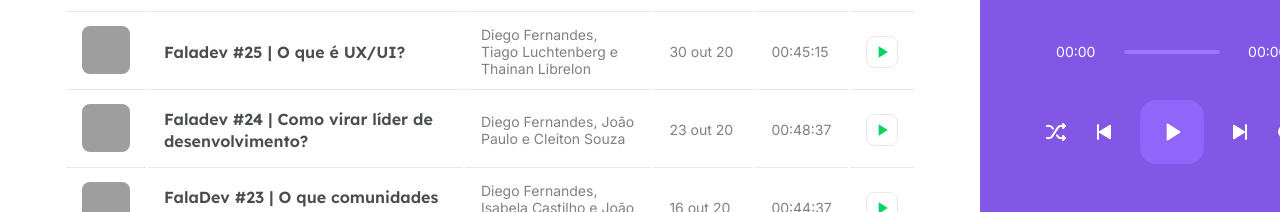
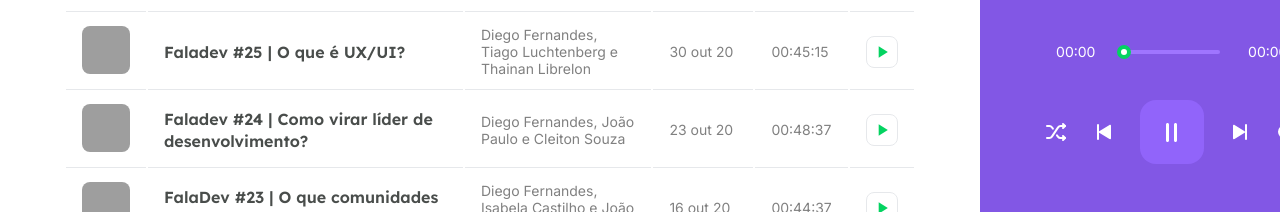
Before and after one commit to james-meneses/podcastr, a Next.js app: page / in a window 1280 px wide. Both pictures are taken after a click on the button 412 px from the left and 309 px from the top of the page. Shown: the part 588-800 px from the top of the page. Built offline with nearby package versions, Linux system fonts and the light colour scheme; data requests are answered from the project's data file; grey boxes are pictures that could not be loaded.

Commit message:
Handling Playing/Pause and Styling Player

```diff
--- a/package.json
+++ b/package.json
@@ -12,6 +12,7 @@
     "axios": "^0.21.1",
     "date-fns": "^2.21.1",
     "next": "10.1.3",
+    "rc-slider": "^9.7.2",
     "react": "17.0.2",
     "react-dom": "17.0.2",
     "sass": "^1.32.11"
--- a/src/components/Player/index.tsx
+++ b/src/components/Player/index.tsx
@@ -1,15 +1,36 @@
-import {useContext} from 'react';
+import {useContext, useRef, useEffect} from 'react';
+import Image from 'next/image'
+import Slider from 'rc-slider';
+import 'rc-slider/assets/index.css';
 
 import styles from './styles.module.scss';
-import Image from 'next/image'
 
 import {PlayerContext} from '../../contexts/PlayerContext';
 
 export function Player () {
+
+  //Handle the <audio> play/pause using react
+  //all HTML elements are global (on react, at least)
+  //and all of them receive a ref attribute we can use for handling behavior
+  const audioRef = useRef<HTMLAudioElement>(null)
+
 	// get the list of episodes and the current item
 	// typo define at the playerContext config
-	const {podcastList, currentPodcastIndex} = useContext(PlayerContext);
+	const {podcastList, currentPodcastIndex, isPlaying, togglePlay, setPlayingState} = useContext(PlayerContext);
 	const podcast = podcastList[currentPodcastIndex];
+
+  useEffect(() => {
+    if(!audioRef.current) {
+      return
+    }
+
+    if(isPlaying) {
+      audioRef.current.play();
+    } else {
+      audioRef.current.pause();
+    }
+
+  }, [isPlaying])
 
 	return (
 		<div className={podcast ? [styles.playerContainer, styles.playing].join(' ') : styles.playerContainer}>
@@ -36,25 +57,48 @@
 				<div className={styles.progress}>
 					<span>00:00</span>
 					<div className={styles.slider}>
-							<div className={styles.emptySlider}></div>
+							{ podcast ? (
+                <Slider trackStyle={{backgroundColor:'#04d361'}}
+                        railStyle={{backgroundColor:'#9f75ff'}}
+                        handleStyle={{borderColor:'#04d361', borderWidth: 4}}
+                />
+              ) : (
+                <div className={styles.emptySlider}></div>
+              ) }
 					</div>
 					<span>00:00</span>
 				</div>
 
+        { podcast && (
+            <audio src={podcast.url}
+                    ref={audioRef}
+                    onPlay={() => setPlayingState(true)}
+                    onPause={() => setPlayingState(false)}
+                    autoPlay/>
+
+          )}
+
 				<div className={styles.buttons}>
-					<button type="button">
+					<button type="button" disabled={!podcast}>
 						<img src="/shuffle.svg" alt="Reordenar" />
 					</button>
-					<button type="button">
+					<button type="button" disabled={!podcast}>
 					  <img src="/play-previous.svg" alt="Tocar Anterior" />
 					</button>
-					<button type="button" className={styles.playButton}>
-						<img src="/play.svg" alt="Tocar" />
+					<button type="button" onClick={ () => togglePlay()}
+          disabled={!podcast}
+          className={styles.playButton}>
+            { isPlaying ? (
+						<img src="/pause.svg" alt="Pausar" />
+              ) : (
+            <img src="/play.svg" alt="Tocar" />
+              )
+            }
 					</button>
-					<button type="button">
+					<button type="button" disabled={!podcast}>
 						<img src="/play-next.svg" alt="Tocar Próximo" />
 					</button>
-					<button type="button">
+					<button type="button" disabled={!podcast}>
 						<img src="/repeat.svg" alt="Repetir" />
 					</button>
 				</div>
--- a/src/components/Player/styles.module.scss
+++ b/src/components/Player/styles.module.scss
@@ -112,11 +112,25 @@
 			font-size: 0;
 			border :0;
 
+      transition: filter 0.2s;
+
+      &:disabled {
+        cursor: not-allowed;
+      }
+
+      &:hover:not(:disabled) {
+        filter: brightness(0.85);
+      }
+
 			&.playButton {
 					width: 4rem;
 					height: 4rem;
 					border-radius: 1rem;
 					background: var(--purple-400);
-			}
+
+          &:hover:not(:disabled) {
+            filter: brightness(0.95);
+          }
+      }
 	}
 }
--- a/src/contexts/PlayerContext.ts
+++ b/src/contexts/PlayerContext.tsx
@@ -11,8 +11,10 @@
 type PlayerContextData = {
   podcastList: Podcast[];
   currentPodcastIndex: number;
+  isPlaying: boolean;
+  togglePlay: () => void;
+  setPlayingState: (state: boolean) => void;
   play: (podcast: Podcast) => void;
 }
 
-
 export const PlayerContext = createContext({} as PlayerContextData)
--- a/src/pages/_app.tsx
+++ b/src/pages/_app.tsx
@@ -11,14 +11,24 @@
 function MyApp({ Component, pageProps }) {
   const [podcastList, setPodcastList] = useState([]);
   const [currentPodcastIndex, setCurrentPodcastIndex] = useState(0);
+  const [isPlaying, setIsPlaying] = useState(false);
 
   function play (podcast) {
       setPodcastList([podcast]);
       setCurrentPodcastIndex(0);
+      setIsPlaying(true);
+  }
+
+  function togglePlay (podcast) {
+    setIsPlaying(!isPlaying);
+  }
+
+  function setPlayingState (state: boolean) {
+    setIsPlaying(state);
   }
 
   return (
-    <PlayerContext.Provider value={{ podcastList, currentPodcastIndex, play }}>
+    <PlayerContext.Provider value={{ podcastList, currentPodcastIndex, play, isPlaying, togglePlay, setPlayingState }}>
   	<div className={styles.wrapper}>
   		<main>
 	  		<Header></Header>
```
Also changed, not shown: 1 other file (tests, documents, lock files or other folders).
